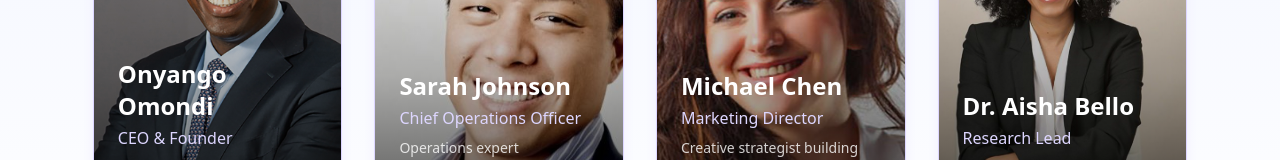
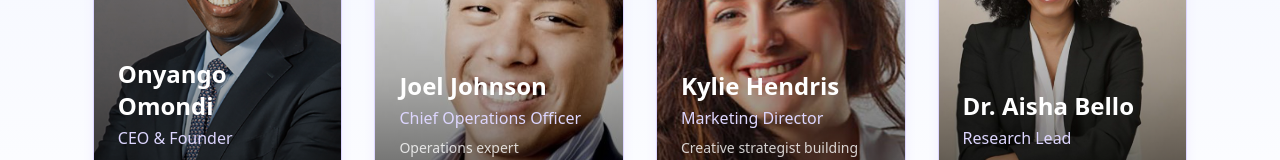
Before and after one commit to arnoldchrisoduor1/FluxStore, a Vue app in the folder landing-page/: page / in a window 1280 px wide. Shown: the part 3459-3619 px from the top of the page. Built offline with nearby package versions, Linux system fonts and the light colour scheme.

Commit message:
updated team section

```diff
--- a/landing-page/src/sections/Team.vue
+++ b/landing-page/src/sections/Team.vue
@@ -157,7 +157,7 @@ const setMemberRef = (el, index) => {
           <div class="bg-gradient-to-t from-black/80 via-black/30 to-transparent absolute h-full w-full z-10 rounded-xl"></div>
           <img src="../assets/images/ceo.jpg" class="absolute h-full w-full object-cover rounded-xl group-hover:scale-105 transition-transform duration-500" />
           <div class="absolute bottom-0 left-0 p-6 z-20 w-full">
-            <h2 class="text-white text-2xl font-bold mb-1">Sarah Johnson</h2>
+            <h2 class="text-white text-2xl font-bold mb-1">Joel Johnson</h2>
             <p class="text-violet-200 font-medium">Chief Operations Officer</p>
             <p class="text-white/80 mt-2 text-sm">Operations expert streamlining processes for maximum efficiency and productivity.</p>
             <div class="flex gap-3 mt-3">
@@ -184,7 +184,7 @@ const setMemberRef = (el, index) => {
           <div class="bg-gradient-to-t from-black/80 via-black/30 to-transparent absolute h-full w-full z-10 rounded-xl"></div>
           <img src="../assets/images/marketing.jpg" class="absolute h-full w-full object-cover rounded-xl group-hover:scale-105 transition-transform duration-500" />
           <div class="absolute bottom-0 left-0 p-6 z-20 w-full">
-            <h2 class="text-white text-2xl font-bold mb-1">Michael Chen</h2>
+            <h2 class="text-white text-2xl font-bold mb-1">Kylie Hendris</h2>
             <p class="text-violet-200 font-medium">Marketing Director</p>
             <p class="text-white/80 mt-2 text-sm">Creative strategist building powerful brands and engaging customer experiences.</p>
             <div class="flex gap-3 mt-3">
```
